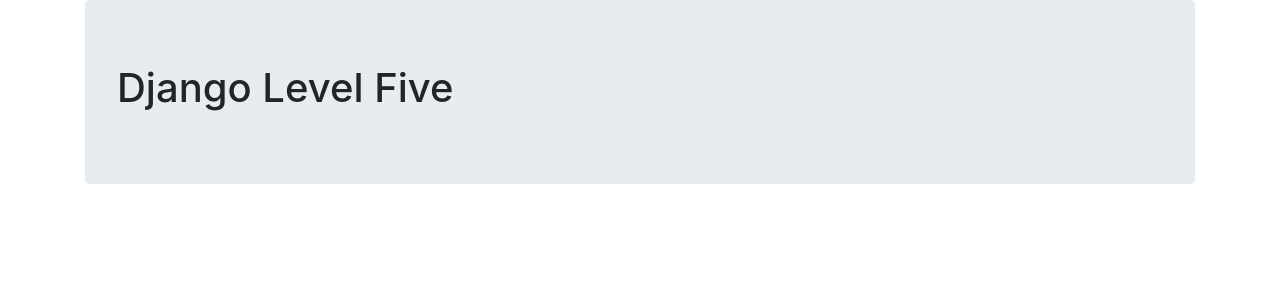
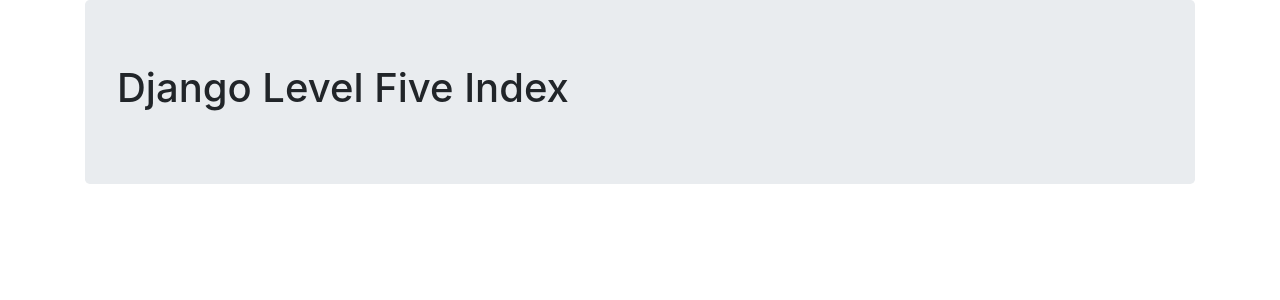
Before and after one commit to ansgarbittermann/django-deployment-example, a Django app: page / in a window 1280 px wide. Shown: the part 56-356 px from the top of the page. Run offline with Django 3.2, Linux system fonts and the light colour scheme; some libraries are stand-ins or nearby versions.

Commit message:
header index

```diff
--- a/learning_users/templates/basic_app/index.html
+++ b/learning_users/templates/basic_app/index.html
@@ -3,7 +3,7 @@
 {%block body_block%}
 
 <div class="jumbotron">
-  <h1>Django Level Five</h1>
+  <h1>Django Level Five Index</h1>
 
 </div>
 
```
